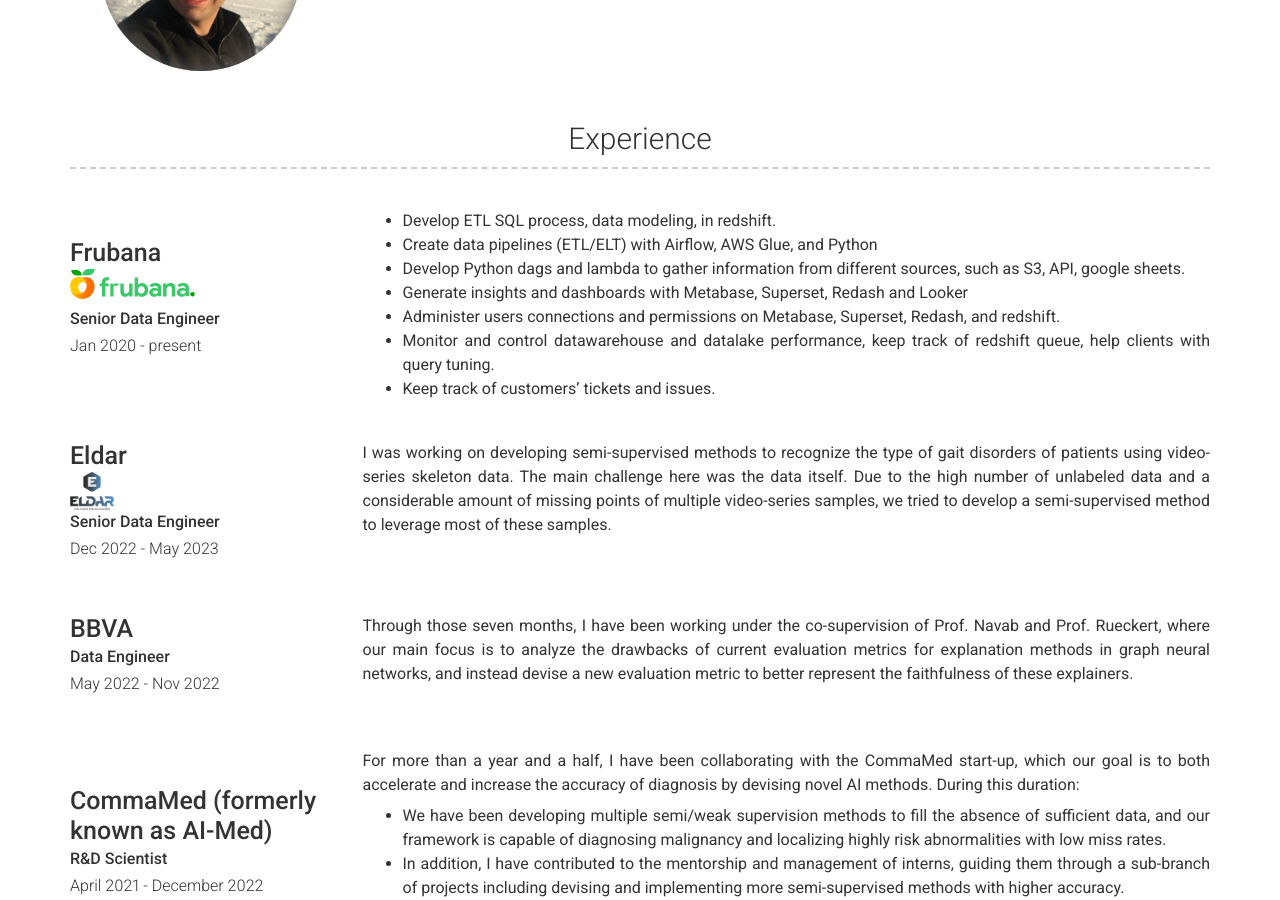
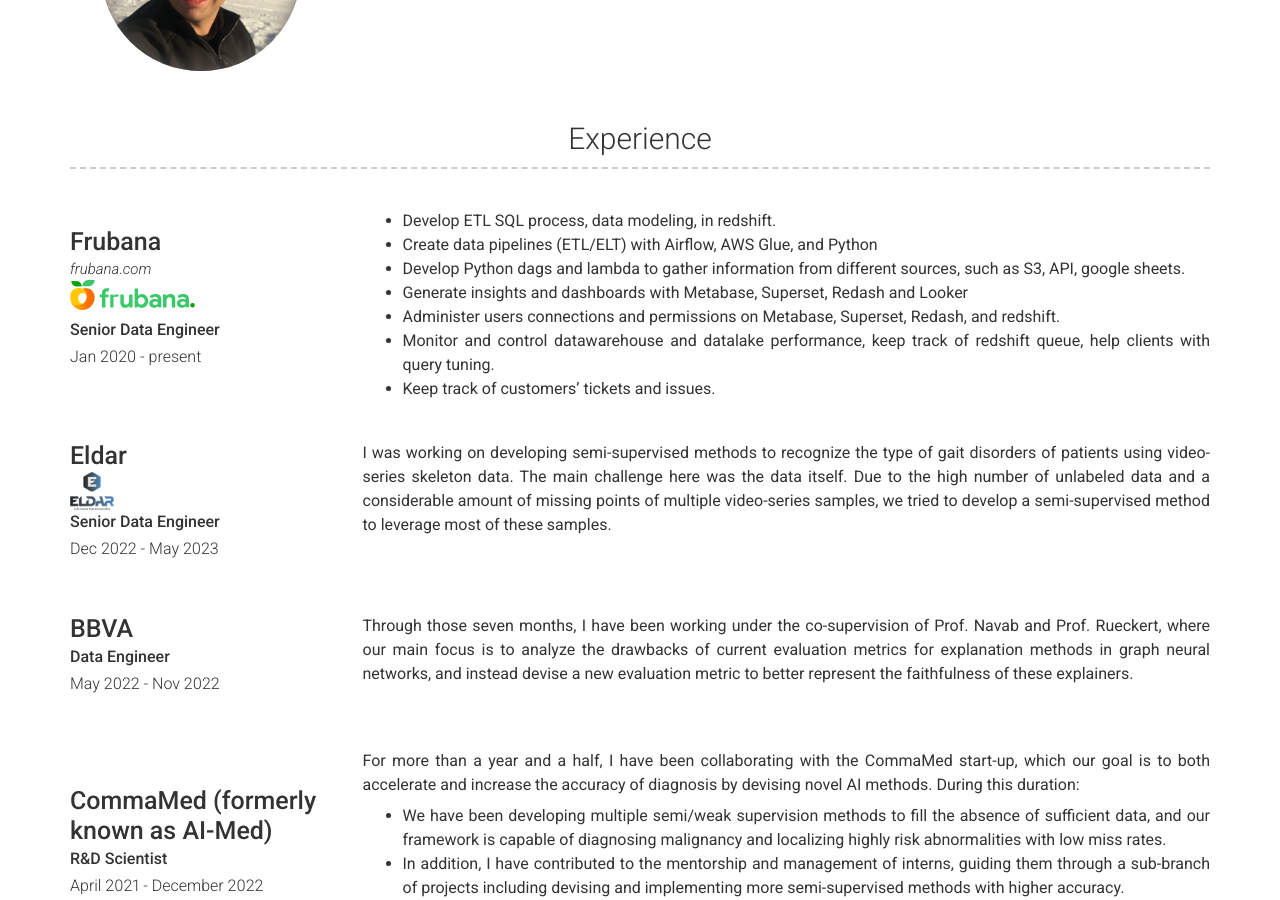
Before and after one commit to fmpaci/fmpaci.github.io, a Jekyll site: the page built from index.md, in a window 1280 px wide and 900 px high, scrolled down 408 px. Built offline with Jekyll 4.4.1, drawn with Linux system fonts in a browser that asks for light colours; nearby versions of some CDN libraries.

Commit message:
Some updates

```diff
--- a/_data/experience.yml
+++ b/_data/experience.yml
@@ -1,4 +1,9 @@
 - company: Frubana
+  job_title: |
+    <img src="./images/frubana-logo.svg" height="38"><br/>
+    Senior Data Engineer
+  link: frubana.com
+  dates: Jan 2020 - present
   description: |
       - Develop ETL SQL process, data modeling, in redshift.
       - Create data pipelines (ETL/ELT) with Airflow, AWS Glue, and Python
@@ -7,10 +12,7 @@
       - Administer users connections and permissions on Metabase, Superset, Redash, and redshift.
       - Monitor and control datawarehouse and datalake performance, keep track of redshift queue, help clients with query tuning.
       - Keep track of customers' tickets and issues.
-  job_title: |
-    <img src="./images/frubana-logo.svg" height="38"><br/>
-    Senior Data Engineer
-  dates: Jan 2020 - present
+
 
 - company: Eldar
   job_title: |
--- /dev/null
+++ b/_includes/v1/skills.html
@@ -0,0 +1,6 @@
+<div class="container skills-container">
+  <h3 id="{{ site.skill_title | slugify | default: 'skill' }}">{{ site.education_title | default: "Skill" }}</h3>
+  {% for skill in site.data.skills %}
+    {% include {{ skill.layout | default: 'left' | append: ".html" | prepend: "v1/" }} item=skill %}
+  {% endfor %}
+</div>
```
Also changed, not shown: _data/skills.yml (added).
